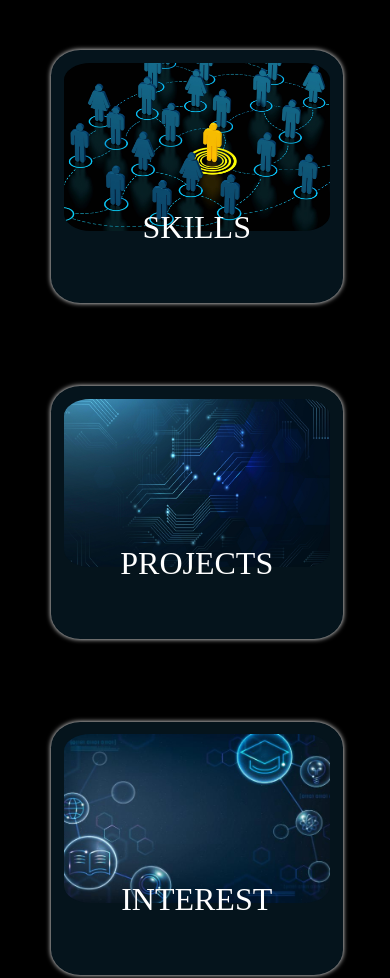
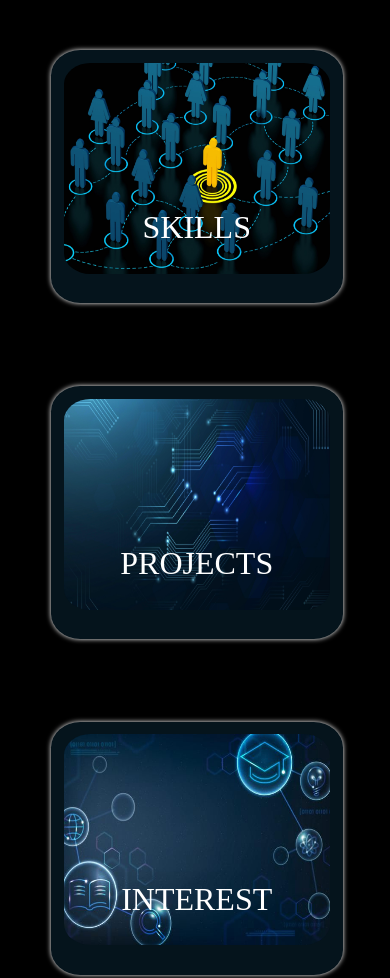
Before and after one commit to SUGATHIYAGU/PROFILE, a plain HTML site: page index.html in a window 390 px wide. Shown: the part 1984-2962 px from the top of the page. Drawn offline with nearby package versions, Linux system fonts and the light colour scheme.

Commit message:
Update style.css

```diff
--- a/style.css
+++ b/style.css
@@ -574,7 +574,7 @@ h1,h2,h3{
 }
 .front-card img{
     width: 100%;
-    height: 20vh;
+    height: 25vh;
     border-radius: 10%;
   }
   .abt-label{
@@ -583,6 +583,9 @@ h1,h2,h3{
     margin-right: 1rem;
 
   }
+    .back-card-data ul li{
+        font-size:15px;
+    }
   .contact-ct{
     margin-top: 1px;
   }
```
